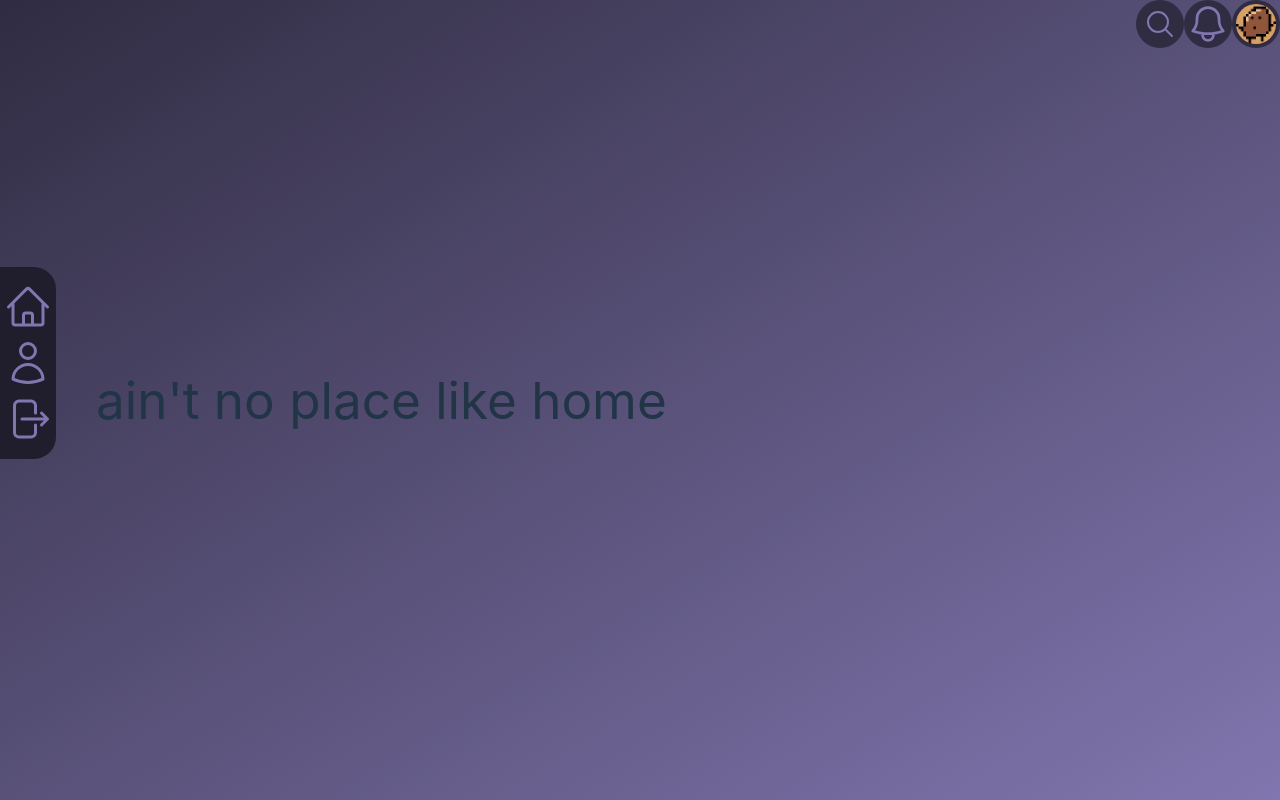
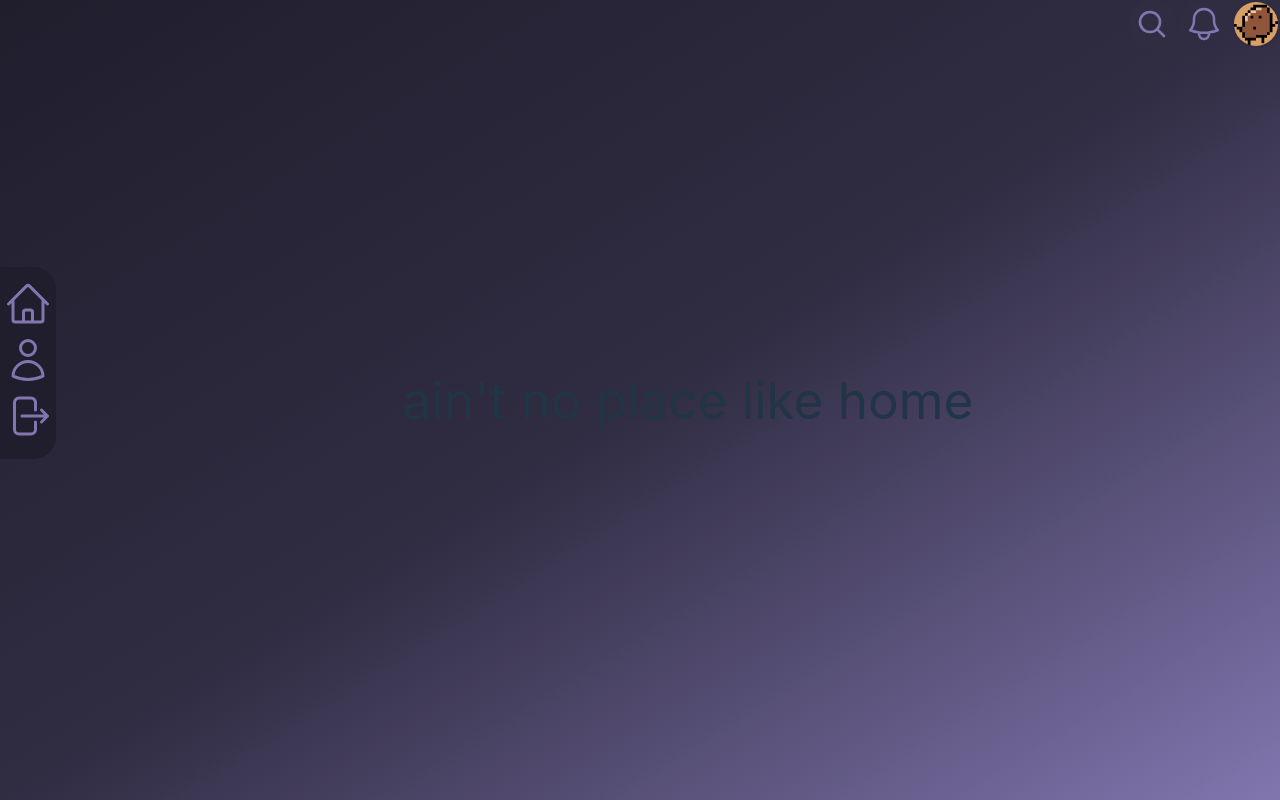
Before and after one commit to mohamed-souiyeh/ft_transcendence, a React (Vite) app in the folder front-end/: page /home in a window 1280 px wide. Built offline with nearby package versions, Linux system fonts and the light colour scheme.

Commit message:
logout popup added but needs some more styling

```diff
--- a/front-end/index.html
+++ b/front-end/index.html
@@ -6,7 +6,7 @@
     <meta name="viewport" content="width=device-width, initial-scale=1.0" />
     <title>Pruple Rain</title>
   </head>
-  <body  class= "w-screen h-screen bg-gradient-to-br from-purple-sh-1 to-purple ">
+  <body  class= "w-screen h-screen bg-gradient-to-br from-purple-sh-2 via-purple-sh-1 to-purple ">
     <div id="root"></div>
     <script type="module" src="/src/main.tsx"></script>
   </body>
--- /dev/null
+++ b/front-end/src/pages/components/logout.tsx
@@ -0,0 +1,24 @@
+import Logo from "../../assets/Logo.svg"
+function Logout({open} : {open : boolean})  {
+  if (!open) return null
+  return (
+    <>
+      <div className="w-screen h-screen absolute grid place-content-center">
+        <div className="h-[500px] w-[400px] bg-purple-tone-2 backdrop-blur-md bg-opacity-10 rounded-[64px]">
+          <div className="py-10 grid place-content-center">
+            <img src={Logo} />
+          </div>
+          <div className="grid place-content-center">
+            <p className="text-4xl text-center font-bold ">Are you sure you want to logout?</p>
+          </div>
+          <div className="grid grid-cols-2 place-content-center pt-10 gap-3">
+            <button>Yes</button>
+            <button>No</button>
+          </div>
+        </div>
+      </div>
+    </>
+  )
+}
+
+export default Logout
--- a/front-end/src/pages/components/navbar.tsx
+++ b/front-end/src/pages/components/navbar.tsx
@@ -1,41 +1,33 @@
+import { Link } from 'react-router-dom'
 import pic from '../../assets/taha.jpg'
 
 function NavBar() {
   return (
     <>
-      <div className="absolute top-0 right-0 flex">
-
-        {/* <div className="absolute top-0 right-0 inline-grid grid-cols-3 gap-1 "> */}
-
-        {/* <div className=" h-22 w-22 bg-purple-sh-1 grid place-content-center  rounded-full"> */}
-        {/*     <svg className="hover:stroke-2 hover:stroke-[#A69BD4] h-10 w-10 stroke-purple stroke-[1.5px]" xmlns="http://www.w3.org/2000/svg" fill="none" viewBox="0 0 24 24"> */}
-        {/*       <path stroke-linecap="round" stroke-linejoin="round" d="M21 21l-5.197-5.197m0 0A7.5 7.5 0 105.196 5.196a7.5 7.5 0 0010.607 10.607z" /> */}
-        {/*     </svg> */}
-        {/* </div> */}
+      <div className="absolute top-0 right-0 flex gap-1">
 
         <div className=" mx-auto h-12 bg-purple-sh-1 rounded-full grid place-content-center overflow-hidden ">
+          <form action='' className="relative mx-auto w-max">
+            <input type='search' className='w-12 h-12 bg-transparent focus:cursor-text cursor-pointer border-transparent outline-none text-transparent focus:text-impure-white relative z-10 focus:w-48 pr-8 focus:pl-4' />
 
-          <form action='' className="relative mx-auto w-max">
-            {/* <input type='search' className='peer hover:w-56 pl-4 focus:w-56 w-12 bg-transparent  border-transparent outline-none ' /> */}
-            <input type='search' className='w-12 h-12 bg-transparent border-transparent outline-none text-transparent focus:text-impure-white relative z-10 focus:w-48 pr-8 focus:pl-4' />
-
-            <svg className="w-10 h-10 absolute stroke-purple inset-y-0 right-0 pr-2 pt-2 stroke-[1.5px]" xmlns="http://www.w3.org/2000/svg" fill="none" viewBox="0 0 24 24">
-              {/* <svg className="focus:stroke-2  focus:stroke-[#A69BD4] h-10 w-10 stroke-purple stroke-[1.5px]" xmlns="http://www.w3.org/2000/svg" fill="none" viewBox="0 0 24 24"> */}
-              <path stroke-linecap="round" stroke-linejoin="round" d="M21 21l-5.197-5.197m0 0A7.5 7.5 0 105.196 5.196a7.5 7.5 0 0010.607 10.607z" />
+            <svg className="w-10 h-10 absolute stroke-purple inset-y-0 right-0 pr-2 pt-2 stroke-2 " xmlns="http://www.w3.org/2000/svg" fill="none" viewBox="0 0 24 24">
+              <path strokeLinecap="round" strokeLinejoin="round" d="M21 21l-5.197-5.197m0 0A7.5 7.5 0 105.196 5.196a7.5 7.5 0 0010.607 10.607z" />
             </svg>
-
           </form>
         </div>
+
+
         <div className=" h-12 w-12 bg-purple-sh-1 grid place-content-center  rounded-full">
-          <svg className="hover:stroke-2 hover:stroke-[#A69BD4] h-11 w-11 stroke-purple stroke-[1.5px]" xmlns="http://www.w3.org/2000/svg" fill="none" viewBox="0 0 24 24" >
-            <path stroke-linecap="round" stroke-linejoin="round" d="M14.857 17.082a23.848 23.848 0 005.454-1.31A8.967 8.967 0 0118 9.75v-.7V9A6 6 0 006 9v.75a8.967 8.967 0 01-2.312 6.022c1.733.64 3.56 1.085 5.455 1.31m5.714 0a24.255 24.255 0 01-5.714 0m5.714 0a3 3 0 11-5.714 0" />
+          <svg className="h-10 w-10 cursor-pointer stroke-purple stroke-[1.5px]" xmlns="http://www.w3.org/2000/svg" fill="none" viewBox="0 0 24 24" >
+            <path strokeLinecap="round" strokeLinejoin="round" d="M14.857 17.082a23.848 23.848 0 005.454-1.31A8.967 8.967 0 0118 9.75v-.7V9A6 6 0 006 9v.75a8.967 8.967 0 01-2.312 6.022c1.733.64 3.56 1.085 5.455 1.31m5.714 0a24.255 24.255 0 01-5.714 0m5.714 0a3 3 0 11-5.714 0" />
           </svg>
         </div>
 
-        <div className=" h-12 w-12 bg-purple-sh-1 grid place-content-center  rounded-full">
-          <img className="h-10 w-10 rounded-full hover:h-12 hover:w-12 " src={pic}/>
-        </div>
-
+        <Link to = "/profile">
+          <div className=" h-12 w-12 bg-purple-sh-1 grid place-content-center rounded-full">
+            <img className="h-11 w-11 rounded-full" src={pic}/>
+          </div>
+        </Link>
 
       </div>
     </>
--- a/front-end/src/pages/components/sidebar.tsx
+++ b/front-end/src/pages/components/sidebar.tsx
@@ -1,6 +1,9 @@
+import { useState } from 'react'
 import { Link } from 'react-router-dom'
+import Logout from './logout';
 
 function SideBar () {
+  const [openModal, setOpenModal] = useState(false);
   return(
     <>
       <div className="bg-purple-sh-2 w-14 h-48 rounded-r-[22px] left-0 inset-y-1/3 absolute grid place-content-center ">
@@ -8,7 +11,7 @@ function SideBar () {
         <Link  to="/home">
           <div className='py-1'>
             <svg className='stroke-[1.5px] hover:stroke-2 hover:stroke-[#A69BD4] stroke-purple w-12 h-12' xmlns="http://www.w3.org/2000/svg" fill="none" viewBox="0 0 24 24" >
-              <path stroke-linecap="round" stroke-linejoin="round" d="M2.25 12l8.954-8.955c.44-.439 1.152-.439 1.591 0L21.75 12M4.5 9.75v10.125c0 .621.504 1.125 1.125 1.125H9.75v-4.875c0-.621.504-1.125 1.125-1.125h2.25c.621 0 1.125.504 1.125 1.125V21h4.125c.621 0 1.125-.504 1.125-1.125V9.75M8.25 21h8.25" />
+              <path strokeLinecap="round" strokeLinejoin="round" d="M2.25 12l8.954-8.955c.44-.439 1.152-.439 1.591 0L21.75 12M4.5 9.75v10.125c0 .621.504 1.125 1.125 1.125H9.75v-4.875c0-.621.504-1.125 1.125-1.125h2.25c.621 0 1.125.504 1.125 1.125V21h4.125c.621 0 1.125-.504 1.125-1.125V9.75M8.25 21h8.25" />
             </svg>
           </div>
         </Link>
@@ -17,21 +20,23 @@ function SideBar () {
         <Link to="/profile" >
           <div className='py-1'>
             <svg className='stroke-[1.5px] hover:stroke-2 hover:stroke-[#A69BD4]  stroke-purple w-12 h-12' xmlns="http://www.w3.org/2000/svg" fill="none" viewBox="0 0 24 24"  >
-              <path stroke-linecap="round" stroke-linejoin="round" d="M15.75 6a3.75 3.75 0 11-7.5 0 3.75 3.75 0 017.5 0zM4.501 20.118a7.5 7.5 0 0114.998 0A17.933 17.933 0 0112 21.75c-2.676 0-5.216-.584-7.499-1.632z" />
+              <path strokeLinecap="round" strokeLinejoin="round" d="M15.75 6a3.75 3.75 0 11-7.5 0 3.75 3.75 0 017.5 0zM4.501 20.118a7.5 7.5 0 0114.998 0A17.933 17.933 0 0112 21.75c-2.676 0-5.216-.584-7.499-1.632z" />
             </svg>
           </div>
         </Link>
 
 
-        <Link to="/userprofile" >
-          <div className='py-1'>
+        <div className='py-1'>
+          <button className='bg-transparent py-0 px-0 focus:outline-0 border-none' onClick={() => setOpenModal(true)} >
             <svg className='stroke-[1.5px] hover:stroke-2 stroke-purple hover:stroke-[#A69BD4] w-12 h-12' xmlns="http://www.w3.org/2000/svg" fill='none' viewBox="0 0 24 24" >
-              <path stroke-linecap="round" stroke-linejoin="round" d="M15.75 9V5.25A2.25 2.25 0 0013.5 3h-6a2.25 2.25 0 00-2.25 2.25v13.5A2.25 2.25 0 007.5 21h6a2.25 2.25 0 002.25-2.25V15m3 0l3-3m0 0l-3-3m3 3H9" />
+              <path strokeLinecap="round" strokeLinejoin="round" d="M15.75 9V5.25A2.25 2.25 0 0013.5 3h-6a2.25 2.25 0 00-2.25 2.25v13.5A2.25 2.25 0 007.5 21h6a2.25 2.25 0 002.25-2.25V15m3 0l3-3m0 0l-3-3m3 3H9" />
             </svg>
-          </div>
-        </Link>
+          </button>
+
+        </div>
 
       </div>
+        <Logout open={openModal}/>
     </>
   )
 }
--- a/front-end/src/pages/home.tsx
+++ b/front-end/src/pages/home.tsx
@@ -3,11 +3,13 @@ import SideBar from "./components/sidebar";
 
 function Home () {
   return (
-  <>
-      {<SideBar/>}
-      {<NavBar/>}
-    <h1 className="pl-24"> ain't no place like home </h1>
-  </>
+    <>
+      <div className="w-screen h-screen grid place-content-center ">
+        {<SideBar/>}
+        {<NavBar/>}
+        <h1 className="pl-24"> ain't no place like home </h1>
+      </div>
+    </>
   )
 }
 
--- a/front-end/vite.config.ts
+++ b/front-end/vite.config.ts
@@ -12,6 +12,5 @@ export default defineConfig({
   port: 8082,
   strictPort: true,
   host: true,
-  origin: "http://0.0.0.0:8082",
  },
 });
```
